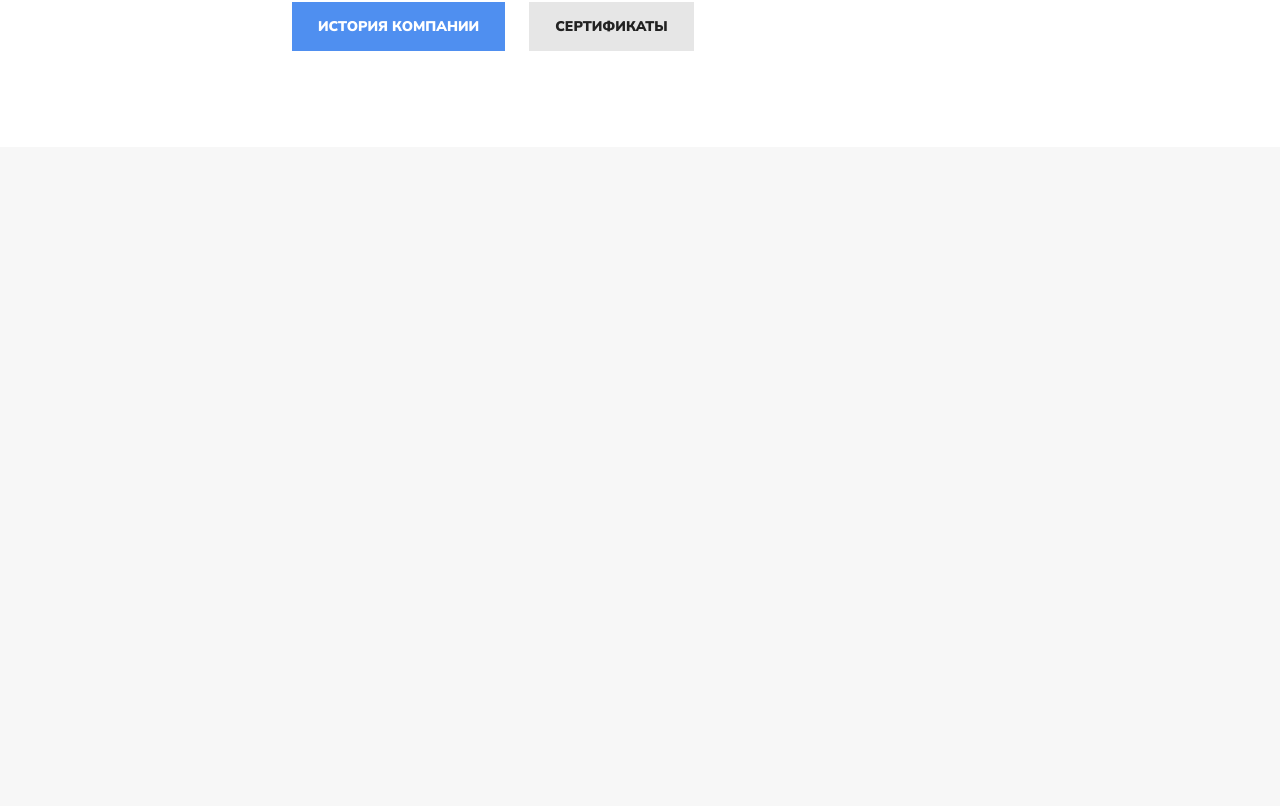
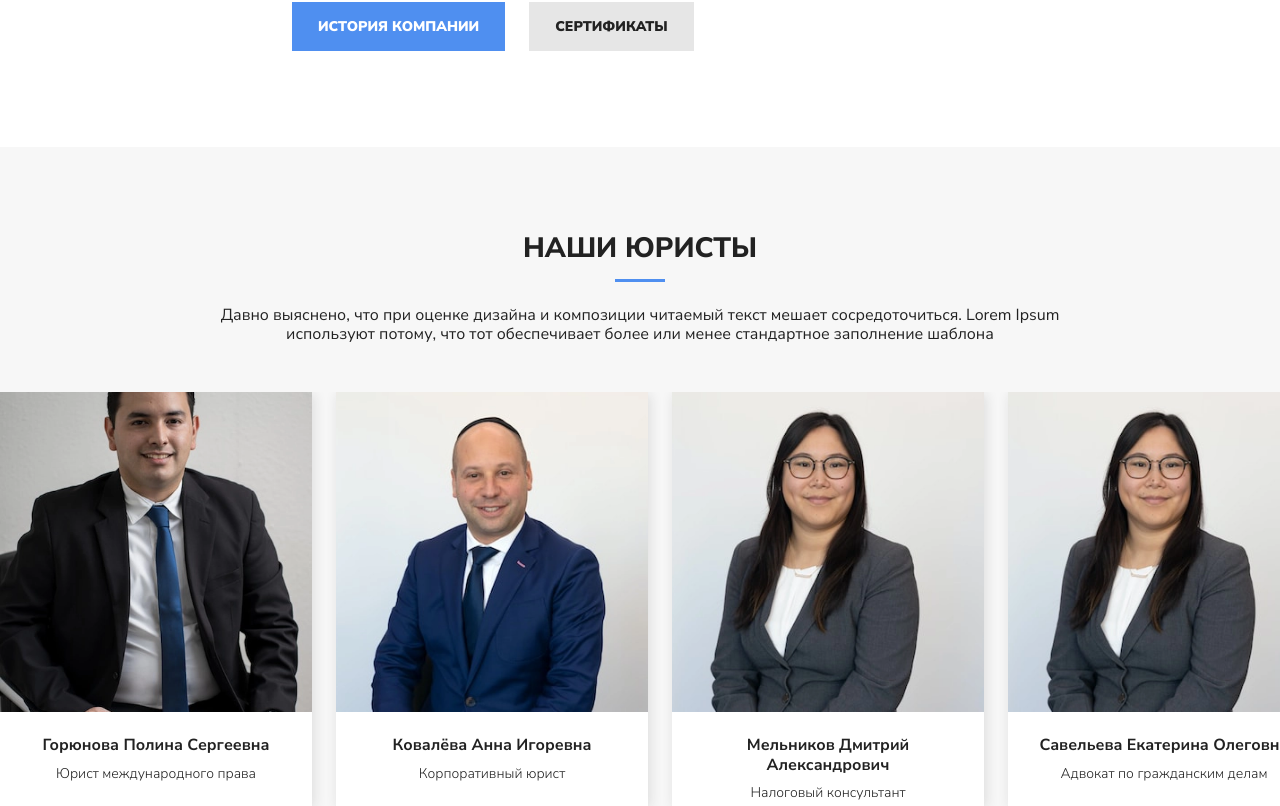
Before and after one commit to mash9000/lawyer_website, a React (Vite) app: page / in a window 1280 px wide. Shown: the part 2517-3323 px from the top of the page. Before the commit the page ends 2664 px from the top, so only its background shows below. Built offline with nearby package versions, Linux system fonts and the light colour scheme.

Commit message:
feat: добавлены карточки юристов

```diff
--- a/package.json
+++ b/package.json
@@ -11,6 +11,7 @@
   },
   "dependencies": {
     "date-fns": "^4.1.0",
+    "nanoid": "^5.1.6",
     "react": "^19.2.0",
     "react-dom": "^19.2.0"
   },
--- a/src/App.tsx
+++ b/src/App.tsx
@@ -15,6 +15,9 @@ import './styles/about-us/__description/about-us__description.scss';
 import './styles/about-us/__heading-and-description/about-us__heading-and-description.scss';
 import './styles/about-us/__buttons/about-us__buttons.scss';
 import './styles/about-us/__image/about-us__image.scss';
+import './styles/our-lawyers/our-lawyers.scss';
+import './styles/our-lawyers/__description/our-lawyers__description.scss';
+import './styles/our-lawyers/__lawyers/our-lawyers__lawyers.scss';
 
 import {
     PageSectionHeading
@@ -22,6 +25,12 @@ import {
 import {services} from "./data/services.ts";
 import type {ServiceProps} from "./components/Service/model/ServiceProps.ts";
 import {Service} from "./components/Service/Service.tsx";
+import {lawyers} from "./data/lawyers.ts";
+import type {
+    StaffCardProps
+} from "./components/StaffCard/model/StaffCardProps.ts";
+import {StaffCard} from "./components/StaffCard/StaffCard.tsx";
+import {nanoid} from "nanoid";
 
 export const App = () => {
     return (
@@ -119,6 +128,24 @@ export const App = () => {
                     </div>
                 </div>
             </div>
+            <div className='our-lawyers'>
+                <PageSectionHeading title='Наши юристы'/>
+                <p className='our-lawyers__description'>Давно выяснено, что при
+                    оценке дизайна и композиции читаемый текст мешает
+                    сосредоточиться. Lorem Ipsum используют потому, что тот
+                    обеспечивает более или менее стандартное заполнение
+                    шаблона</p>
+                <div className='our-lawyers__lawyers'>
+                    {lawyers.map((lawyer: StaffCardProps) => (
+                        <StaffCard
+                            key={nanoid()}
+                            imageSrc={lawyer.imageSrc}
+                            fullName={lawyer.fullName}
+                            jobTitle={lawyer.jobTitle}
+                            appeal={lawyer.appeal}
+                            achievement={lawyer.achievement}/>))}
+                </div>
+            </div>
         </>
     );
 }
--- a/src/components/StaffCard/staff-card/staff-card.scss
+++ b/src/components/StaffCard/staff-card/staff-card.scss
@@ -10,6 +10,8 @@
   box-shadow: 2px 2px 12px rgba(33, 33, 33, 0.12);
   overflow: hidden;
   position: relative;
+  background-color: #fff;
+  flex-shrink: 0;
 
   container-type: inline-size;
 
--- /dev/null
+++ b/src/data/lawyers.ts
@@ -0,0 +1,128 @@
+import type {
+    StaffCardProps
+} from "../components/StaffCard/model/StaffCardProps.ts";
+
+export const lawyers: StaffCardProps[] = [
+    {
+        imageSrc: '/images/staff/3727cc0444a3194632535f2503c6c2c870afedd1.webp',
+        fullName: {
+            lastName: 'Горюнова',
+            firstName: 'Полина',
+            middleName: 'Сергеевна',
+        },
+        jobTitle: 'Юрист международного права',
+        appeal: 'Есть много вариантов Lorem Ipsum, но большинство из них имеет не всегда приемлемые модификации, например, юмористические вставки или слова, которые даже отдалённо не напоминают латынь.',
+        achievement: '6 лет юридической практики'
+    },
+    {
+        imageSrc: '/images/staff/bc3af00ec2ffd57919bd576751d9e3f754e2410c.webp',
+        fullName: {
+            lastName: 'Ковалёва',
+            firstName: 'Анна',
+            middleName: 'Игоревна',
+        },
+        jobTitle: 'Корпоративный юрист',
+        appeal: 'Классический текст-рыба используется для заполнения макетов и помогает сосредоточиться на визуальной структуре, не отвлекаясь на смысл.',
+        achievement: '8 лет в корпоративном праве',
+    },
+    {
+        imageSrc: '/images/staff/bf36fd2f99c2d2c3445124521f3f88dcf0c7eb3e.webp',
+        fullName: {
+            lastName: 'Мельников',
+            firstName: 'Дмитрий',
+            middleName: 'Александрович',
+        },
+        jobTitle: 'Налоговый консультант',
+        appeal: 'Lorem Ipsum давно стал стандартом в индустрии, позволяя быстро оценить читабельность и пропорции текста.',
+        achievement: '10 лет налогового консалтинга',
+    },
+    {
+        imageSrc: '/images/staff/bf36fd2f99c2d2c3445124521f3f88dcf0c7eb3e.webp',
+        fullName: {
+            lastName: 'Савельева',
+            firstName: 'Екатерина',
+            middleName: 'Олеговна',
+        },
+        jobTitle: 'Адвокат по гражданским делам',
+        appeal: 'Использование нейтрального текста позволяет избежать смысловых и эмоциональных искажений при проектировании интерфейсов.',
+        achievement: '7 лет адвокатской практики',
+    },
+    {
+        imageSrc: '/images/staff/bf36fd2f99c2d2c3445124521f3f88dcf0c7eb3e.webp',
+        fullName: {
+            lastName: 'Романов',
+            firstName: 'Илья',
+            middleName: 'Михайлович',
+        },
+        jobTitle: 'Юрист по договорному праву',
+        appeal: 'Текст-заполнитель помогает оценить внешний вид страницы до финального наполнения контентом.',
+        achievement: '5 лет договорной работы',
+    },
+    {
+        imageSrc: '/images/staff/bf36fd2f99c2d2c3445124521f3f88dcf0c7eb3e.webp',
+        fullName: {
+            lastName: 'Фёдорова',
+            firstName: 'Мария',
+            middleName: 'Владимировна',
+        },
+        jobTitle: 'Юрист по трудовому праву',
+        appeal: 'Многие дизайнеры используют Lorem Ipsum, чтобы сохранить нейтральность при разработке интерфейсов.',
+        achievement: '9 лет практики в трудовом праве',
+    },
+    {
+        imageSrc: '/images/staff/bf36fd2f99c2d2c3445124521f3f88dcf0c7eb3e.webp',
+        fullName: {
+            lastName: 'Павлов',
+            firstName: 'Андрей',
+            middleName: 'Сергеевич',
+        },
+        jobTitle: 'Юрист по интеллектуальной собственности',
+        appeal: 'Заполнитель текста позволяет сосредоточиться на типографике и иерархии элементов.',
+        achievement: '6 лет защиты ИС',
+    },
+    {
+        imageSrc: '/images/staff/bf36fd2f99c2d2c3445124521f3f88dcf0c7eb3e.webp',
+        fullName: {
+            lastName: 'Никитина',
+            firstName: 'Ольга',
+            middleName: 'Петровна',
+        },
+        jobTitle: 'Юрист по недвижимости',
+        appeal: 'Lorem Ipsum не несёт смысловой нагрузки и потому идеально подходит для макетов.',
+        achievement: '11 лет сопровождения сделок',
+    },
+    {
+        imageSrc: '/images/staff/bf36fd2f99c2d2c3445124521f3f88dcf0c7eb3e.webp',
+        fullName: {
+            lastName: 'Захаров',
+            firstName: 'Максим',
+            middleName: 'Викторович',
+        },
+        jobTitle: 'Арбитражный юрист',
+        appeal: 'Текст-рыба помогает быстро проверить, как будет выглядеть реальный контент.',
+        achievement: '12 лет арбитражной практики',
+    },
+    {
+        imageSrc: '/images/staff/bf36fd2f99c2d2c3445124521f3f88dcf0c7eb3e.webp',
+        fullName: {
+            lastName: 'Белова',
+            firstName: 'Наталья',
+            middleName: 'Денисовна',
+        },
+        jobTitle: 'Юрист по семейному праву',
+        appeal: 'Использование стандартного заполнителя экономит время на ранних этапах разработки.',
+        achievement: '8 лет семейных дел',
+    },
+    {
+        imageSrc: '/images/staff/bf36fd2f99c2d2c3445124521f3f88dcf0c7eb3e.webp',
+        fullName: {
+            lastName: 'Орлов',
+            firstName: 'Кирилл',
+            middleName: 'Евгеньевич',
+        },
+        jobTitle: 'Юрист по международным контрактам',
+        appeal: 'Нейтральный текст позволяет объективно оценить визуальное восприятие страницы.',
+        achievement: '7 лет международной практики',
+    },
+
+]
--- a/src/styles/_text-formatter.scss
+++ b/src/styles/_text-formatter.scss
@@ -109,6 +109,7 @@
     margin: 40px auto 0;
     width: 233px;
     display: inline-block;
+    text-align: center;
   } @else if ($element == 'content-header') {
     @include universal-text-formatter;
     font: {
@@ -246,6 +247,15 @@
     }
     line-height: 150%;
     color: map.get(colors.$mainColors, 'colors-black-text');
+  } @else if ($element == 'our-lawyers-description') {
+    @include universal-text-formatter;
+    font: {
+      weight: 400;
+      size: 16px;
+    }
+    line-height: 120%;
+    color: map.get(colors.$mainColors, 'colors-black-text');
+    text-align: center;
   } @else {
     @error 'неверно указан стилизуемый элемент ("#{$element}")';
   }
--- /dev/null
+++ b/src/styles/our-lawyers/__description/our-lawyers__description.scss
@@ -0,0 +1,13 @@
+@use '../../text-formatter' as tf;
+
+.our-lawyers__description {
+  display: inline-block;
+  max-width: 920px;
+  margin: 24px auto 48px;
+  @include tf.text-formatter('our-lawyers-description');
+
+  @media screen and (max-width: 960px) {
+    margin-left: 70px;
+    margin-right: 70px;
+  }
+}
--- /dev/null
+++ b/src/styles/our-lawyers/__lawyers/our-lawyers__lawyers.scss
@@ -0,0 +1,11 @@
+.our-lawyers__lawyers {
+  max-width: 1320px;
+  width: inherit;
+  display: flex;
+  gap: 24px;
+  overflow: scroll;
+
+  &::-webkit-scrollbar {
+    display: none;
+  }
+}
--- /dev/null
+++ b/src/styles/our-lawyers/our-lawyers.scss
@@ -0,0 +1,7 @@
+.our-lawyers {
+  width: 100%;
+  margin-top: 80px;
+  display: flex;
+  flex-direction: column;
+  align-items: center;
+}
```
Also changed, not shown: 2 other files (tests, documents, lock files or other folders).
